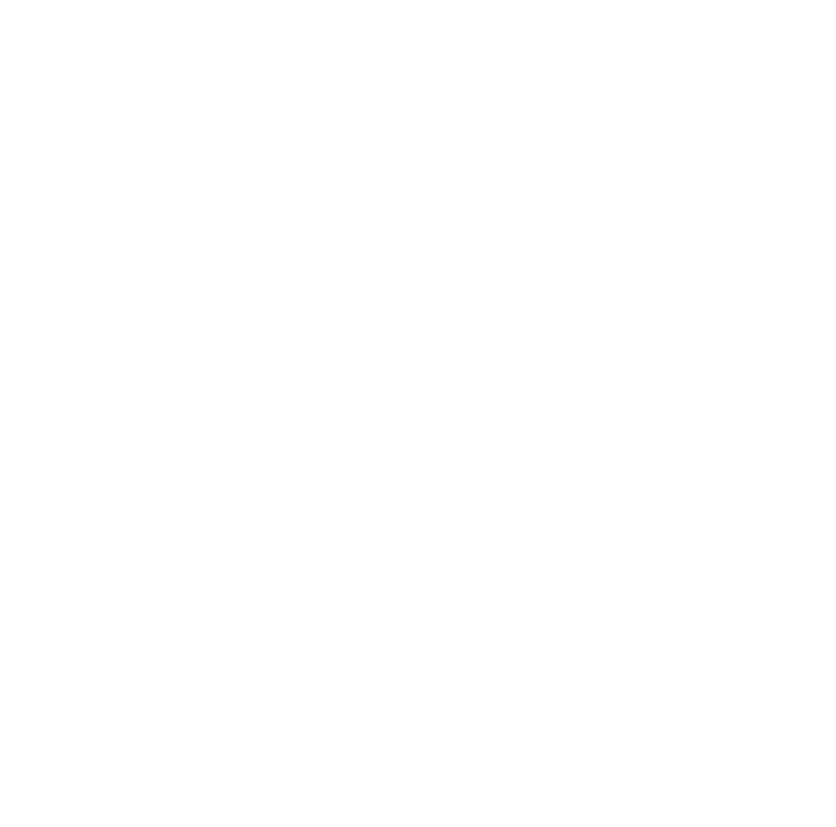
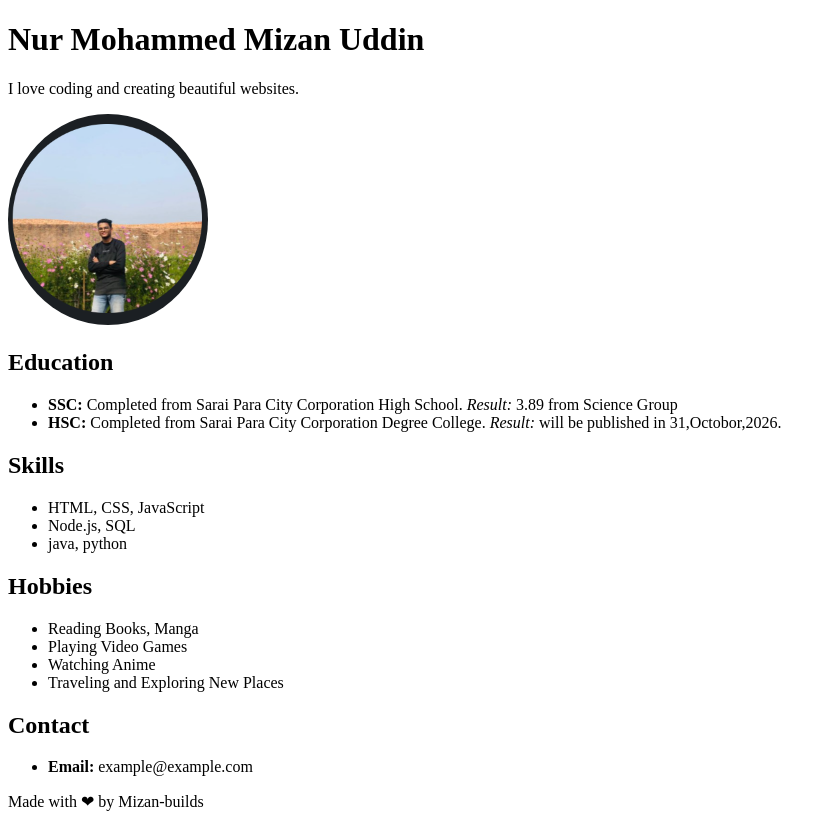
Before and after one commit to mizan-builds/Day-2, a plain HTML site: page index.html in a window 1280 px wide. Shown: the whole page, without its empty margins (0-836 px from the left). Before the commit the page ends 800 px from the top, so only its background shows below. Drawn offline with Linux system fonts and the light colour scheme.

Commit message:
Basic Portfolio. work done - 2

```diff
--- a/index.html
+++ b/index.html
@@ -6,6 +6,37 @@
     <title>Practice Qs - 02 || Basic Portfolio</title>
 </head>
 <body>
+    <!-- Header Section -->
+    <h1>Nur Mohammed Mizan Uddin</h1>
+    <p>I love coding and creating beautiful websites.</p>
+    <img src="Me.png" alt="Nur Mohammed Mizan Uddin" width="200" style="border-radius: 50%;  ">
+    <!-- Education Section -->
+    <h2>Education</h2>
+    <ul>
+        <li><b>SSC:</b> Completed from Sarai Para City Corporation High School. <i>Result: </i> 3.89 from Science Group</li>
+        <li><b>HSC:</b> Completed from Sarai Para City Corporation Degree College. <i>Result: </i> will be published in 31,Octobor,2026.</li>
+    </ul>
+    <!-- Skills Section -->
+    <h2>Skills</h2>
+    <ul>
+        <li>HTML, CSS, JavaScript</li>
+        <li>Node.js, SQL</li>
+        <li>java, python</li>
+    </ul>
+    <!-- Hobbies Section -->
+    <h2>Hobbies</h2>
+    <ul>
+        <li>Reading Books, Manga</li>
+        <li>Playing Video Games</li>
+        <li>Watching Anime</li>
+        <li>Traveling and Exploring New Places</li>
+    </ul>
+    <!-- Contact Section -->
+    <h2>Contact</h2>
+    <ul>
+        <li><b>Email:</b> example@example.com</li>
+    </ul>
 
+    <p>Made with &#10084; by Mizan-builds</p>
 </body>
 </html>
```
Also changed, not shown: Me.png (added).
